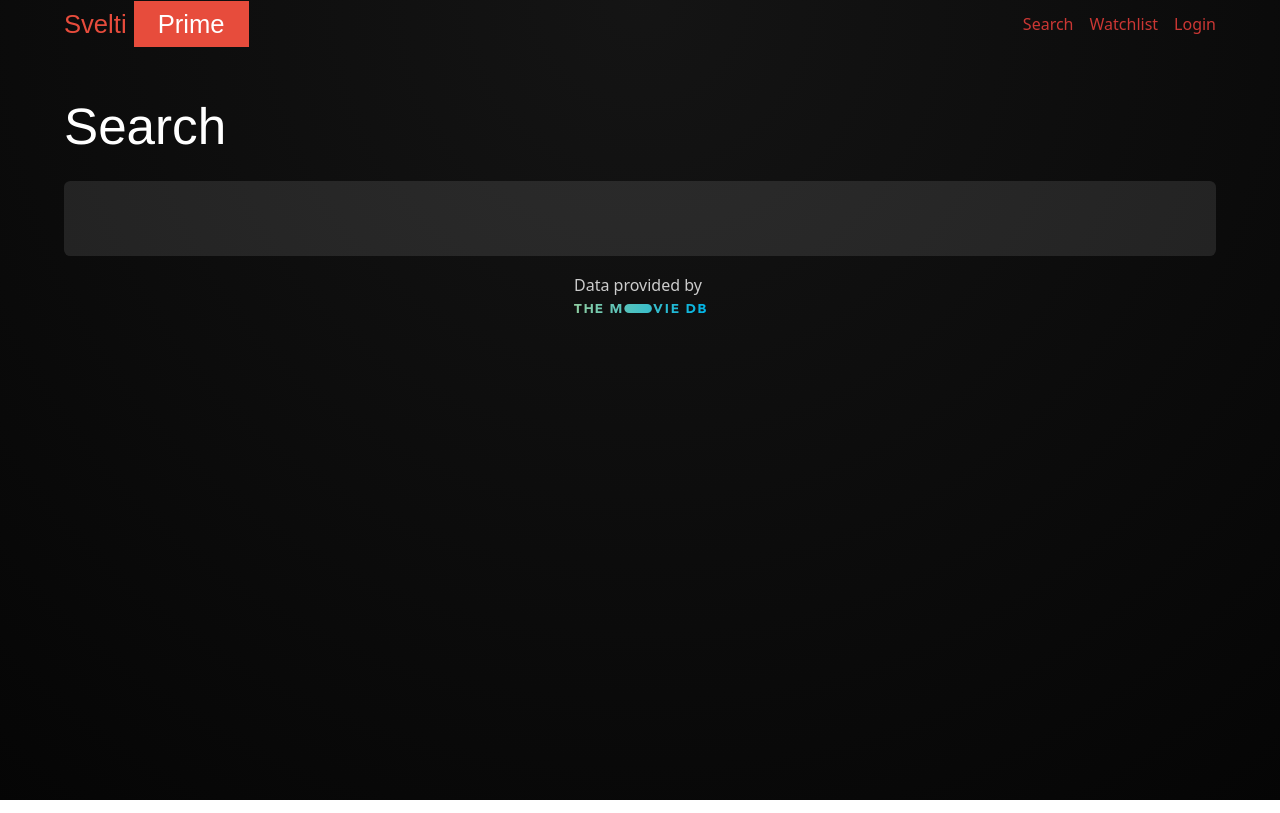
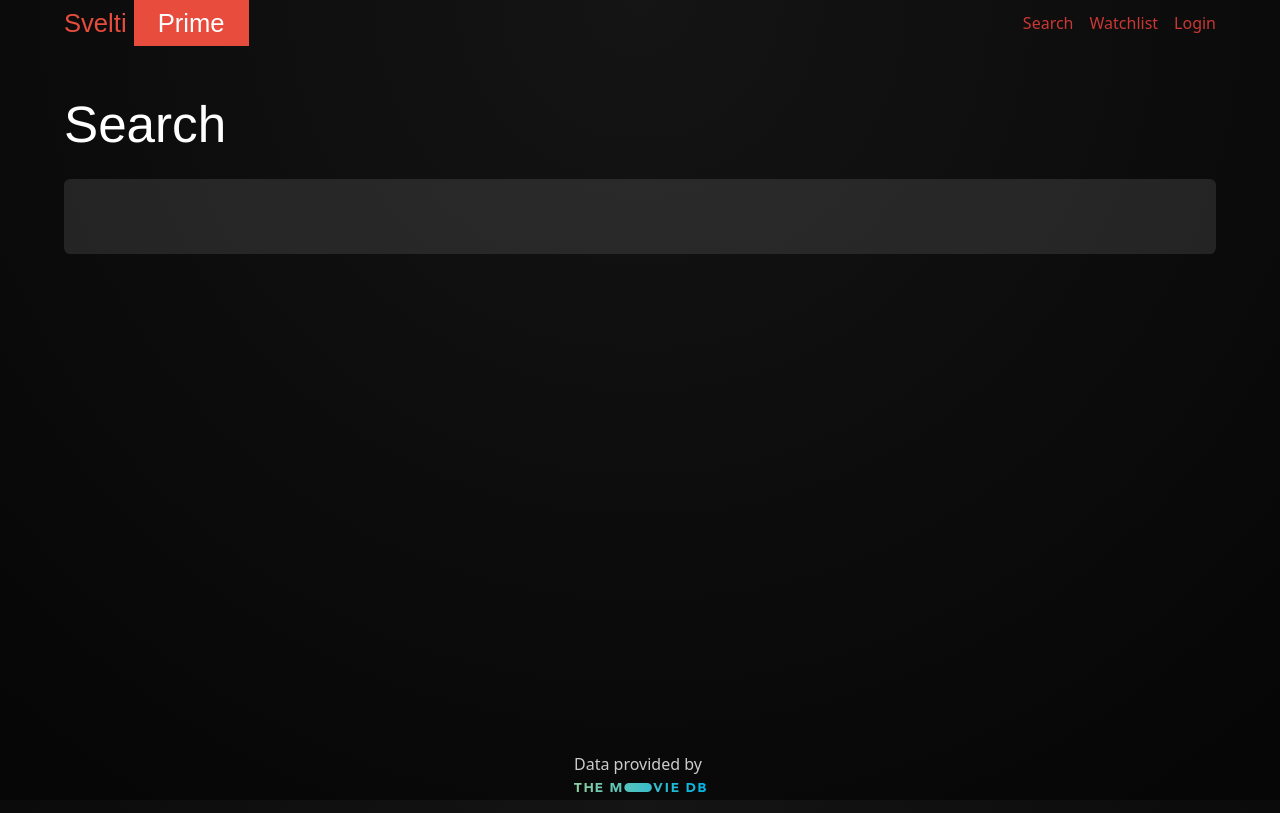
Before and after one commit to ezaz-ahmed/primeflix, a SvelteKit app: page /search in a window 1280 px wide. Built offline with nearby package versions, Linux system fonts and the light colour scheme.

Commit message:
fixed some issue

```diff
--- a/src/routes/+layout.svelte
+++ b/src/routes/+layout.svelte
@@ -4,7 +4,7 @@
 	import tmdb from '$lib/images/moviedb.svg';
 </script>
 
-<nav>
+<nav class=" column">
 	<div class="logo">
 		<a href="/">
 			Svelti <span>Prime</span>
@@ -24,9 +24,10 @@
 
 <footer>
 	<p>
-		Data provided by <a href="https://www.themoviedb.org/"
-			><img alt="The Movie DB" src={tmdb} /></a
-		>
+		Data provided by
+		<a href="https://www.themoviedb.org/">
+			<img alt="The Movie DB" src={tmdb} />
+		</a>
 	</p>
 </footer>
 
--- a/src/routes/search/+page.svelte
+++ b/src/routes/search/+page.svelte
@@ -36,4 +36,8 @@
 	input:focus-visible {
 		outline: 2px solid var(--accent);
 	}
+
+	div {
+		min-height: 80vh;
+	}
 </style>
```
